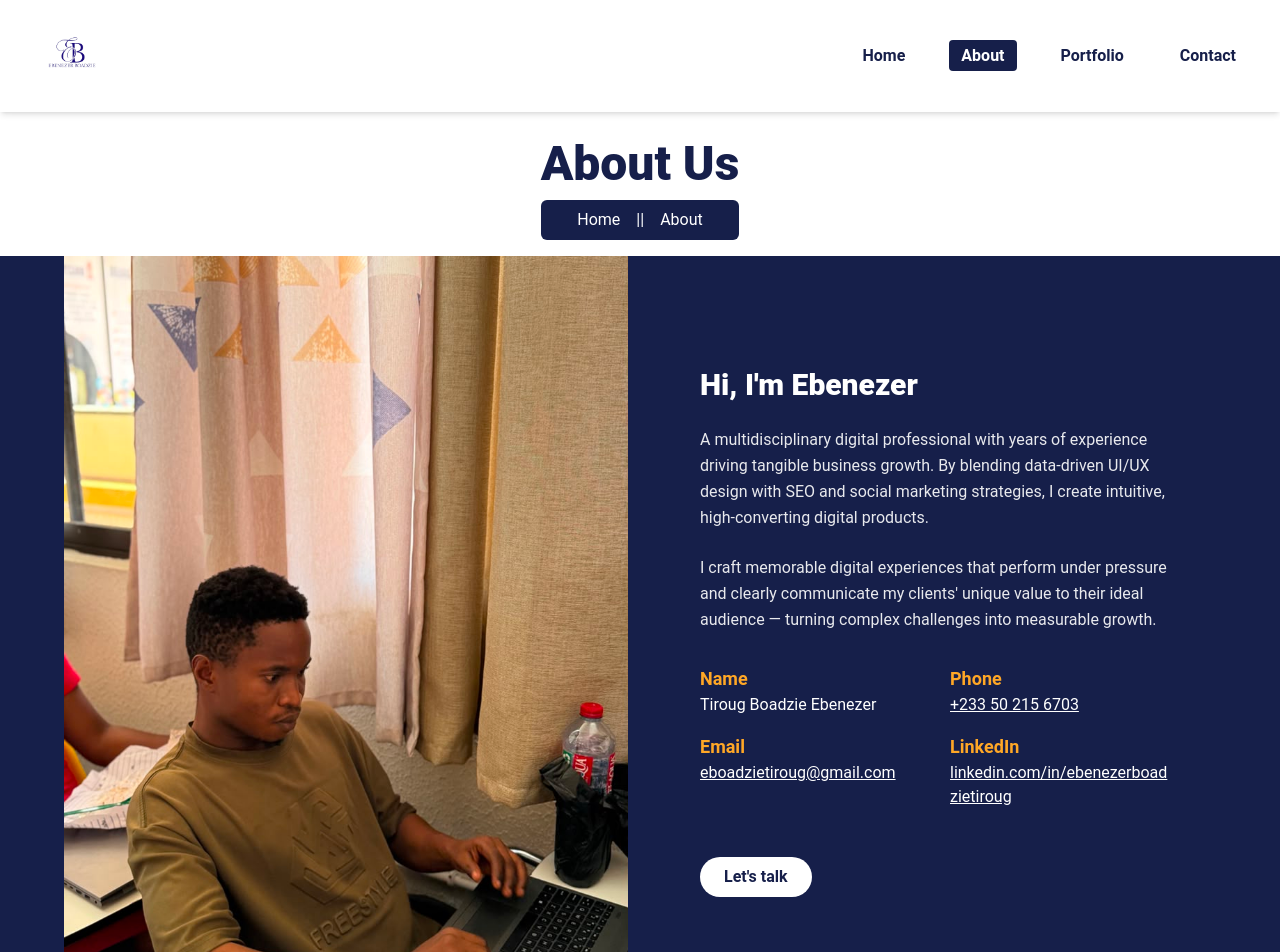
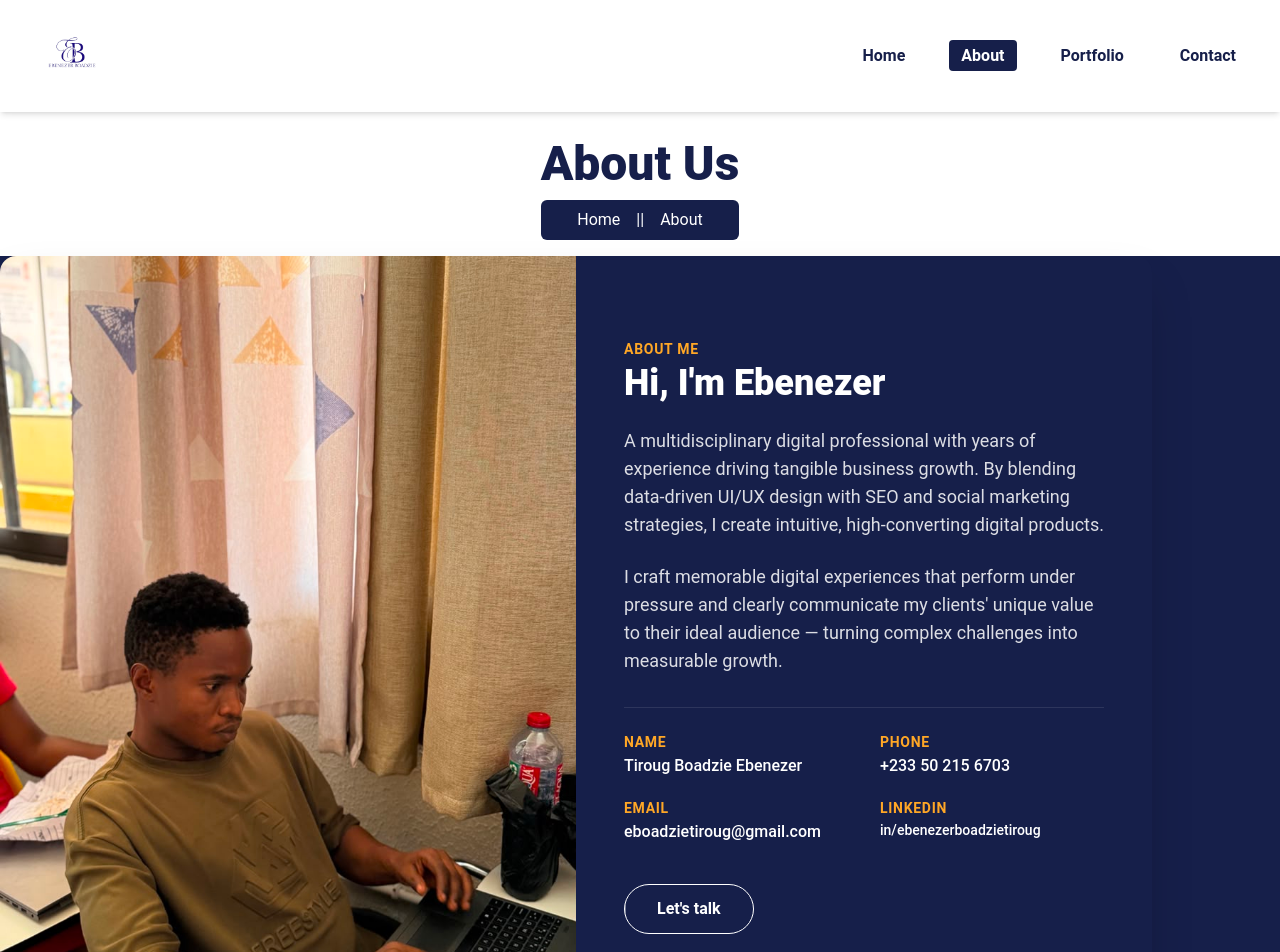
Before and after one commit to sibertechnologies1/ebenezerboadzietiroug, a React app: page /about in a window 1280 px wide. Shown: the top 952 px of the page. Built offline with nearby package versions, Linux system fonts and the light colour scheme; the HTML template or start-up script is replaced by a standard one.

Commit message:
I have made the following changes to the AboutMe.jsx component: 1. Updated the image class to use `object-center` instead of a custom focal point. 2. Changed the section's class to remove `mx-auto` and set `mx-0` for better alignment with the layout.

```diff
--- a/src/components/AboutComponents/AboutMe.jsx
+++ b/src/components/AboutComponents/AboutMe.jsx
@@ -7,69 +7,85 @@ function AboutMe() {
   const [ref, visible] = useInViewAnimate({ threshold: 0.2 })
 
   return (
-    <section ref={ref} className="max-w-6xl mx-auto grid grid-cols-1 md:grid-cols-2 items-stretch gap-6" aria-labelledby="aboutme-heading">
+    <section
+      ref={ref}
+      className="max-w-6xl mx-0 grid grid-cols-1 md:grid-cols-2 items-stretch gap-0 rounded-2xl overflow-hidden shadow-2xl bg-[#161f4a]"
+      aria-labelledby="aboutme-heading"
+    >
       {/* Image column */}
-      <figure className={`w-full h-64 sm:h-80 md:h-auto md:min-h-full overflow-hidden ${visible ? 'animate-fade-right' : 'opacity-0'}`}>
+      <figure className={`w-full min-h-[320px] md:h-auto overflow-hidden transition-all duration-1000 transform ${visible ? 'animate-fade-right opacity-100' : 'opacity-0'}`}>
         <img
           src={AboutMeImg}
           alt="Ebenezer — UI/UX developer and digital marketer"
+          // Swapped custom focal points to object-center so it fills the left pane perfectly
           className="w-full h-full object-cover object-center"
         />
       </figure>
 
       {/* Content panel */}
-      <div className={`flex flex-col justify-center gap-6 bg-[#161f4a] px-6 sm:px-12 py-10 text-white ${visible ? 'animate-fade-left' : 'opacity-0'}`}>
-        <h3 id="aboutme-heading" className="font-extrabold text-2xl sm:text-3xl">Hi, I'm Ebenezer</h3>
+      <div className={`flex flex-col justify-center gap-6 px-6 sm:px-12 py-12 text-white transition-all duration-1000 transform ${visible ? 'animate-fade-left opacity-100' : 'opacity-0'}`}>
+        <div>
+          <span className="text-orange-400 font-bold tracking-wider uppercase text-sm block mb-1">About Me</span>
+          <h3 id="aboutme-heading" className="font-extrabold text-3xl sm:text-4xl">Hi, I'm Ebenezer</h3>
+        </div>
 
-        <p className="text-white/90 leading-relaxed">
+        <p className="text-white/85 leading-relaxed text-base sm:text-lg">
           A multidisciplinary digital professional with years of experience driving tangible
           business growth. By blending data-driven UI/UX design with SEO and social marketing
           strategies, I create intuitive, high-converting digital products.
         </p>
 
-        <p className="text-white/90 leading-relaxed">
+        <p className="text-white/85 leading-relaxed text-base sm:text-lg">
           I craft memorable digital experiences that perform under pressure and clearly communicate
           my clients' unique value to their ideal audience — turning complex challenges into
           measurable growth.
         </p>
 
-        <div className="mt-2 grid grid-cols-2 gap-x-8 gap-y-4">
+        {/* Contact Info Grid */}
+        <div className="mt-2 grid grid-cols-1 sm:grid-cols-2 gap-x-8 gap-y-5 border-t border-white/10 pt-6">
           <div>
-            <h4 className="text-orange-400 font-semibold text-lg">Name</h4>
-            <p className="text-white">Tiroug Boadzie Ebenezer</p>
+            <h4 className="text-orange-400 font-semibold text-sm uppercase tracking-wider mb-0.5">Name</h4>
+            <p className="text-white font-medium">Tiroug Boadzie Ebenezer</p>
           </div>
 
           <div>
-            <h4 className="text-orange-400 font-semibold text-lg">Phone</h4>
-            <p className="text-white">
-              <a href="tel:+233502156703" className="underline hover:text-blue-200">+233 50 215 6703</a>
+            <h4 className="text-orange-400 font-semibold text-sm uppercase tracking-wider mb-0.5">Phone</h4>
+            <p className="text-white font-medium">
+              <a href="tel:+233502156703" className="hover:text-orange-300 transition-colors">+233 50 215 6703</a>
             </p>
           </div>
 
           <div>
-            <h4 className="text-orange-400 font-semibold text-lg">Email</h4>
-            <p className="text-white break-all">
-              <a href="mailto:eboadzietiroug@gmail.com" className="underline hover:text-blue-200">eboadzietiroug@gmail.com</a>
+            <h4 className="text-orange-400 font-semibold text-sm uppercase tracking-wider mb-0.5">Email</h4>
+            <p className="text-white font-medium break-all">
+              <a href="mailto:eboadzietiroug@gmail.com" className="hover:text-orange-300 transition-colors">eboadzietiroug@gmail.com</a>
             </p>
           </div>
 
           <div>
-            <h4 className="text-orange-400 font-semibold text-lg">LinkedIn</h4>
-            <p className="text-white break-all">
+            <h4 className="text-orange-400 font-semibold text-sm uppercase tracking-wider mb-0.5">LinkedIn</h4>
+            <p className="text-white font-medium text-sm break-all">
               <a
                 href="https://www.linkedin.com/in/ebenezerboadzietiroug"
                 target="_blank"
                 rel="noopener noreferrer"
-                className="underline hover:text-blue-200 break-words"
+                className="hover:text-orange-300 transition-colors line-clamp-1"
               >
-                linkedin.com/in/ebenezerboadzietiroug
+                in/ebenezerboadzietiroug
               </a>
             </p>
           </div>
         </div>
 
-        <div className="mt-6">
-          <Link to="/contact" className="inline-block bg-white text-[#161f4a] font-bold py-2 px-6 rounded-full hover:bg-blue-50 transition">Let's talk</Link>
+        {/* Call to Action with matching Hover Swipe effect */}
+        <div className="mt-4">
+          <Link
+            to="/contact"
+            className="group relative inline-block overflow-hidden bg-transparent text-white font-bold py-3 px-8 rounded-full border border-white transition-colors duration-300 hover:text-[#161f4a]"
+          >
+            <span className="absolute inset-0 w-full h-full bg-white transform -translate-x-full group-hover:translate-x-0 transition-transform duration-300 ease-out -z-10" />
+            <span className="relative z-10">Let's talk</span>
+          </Link>
         </div>
       </div>
     </section>
```
